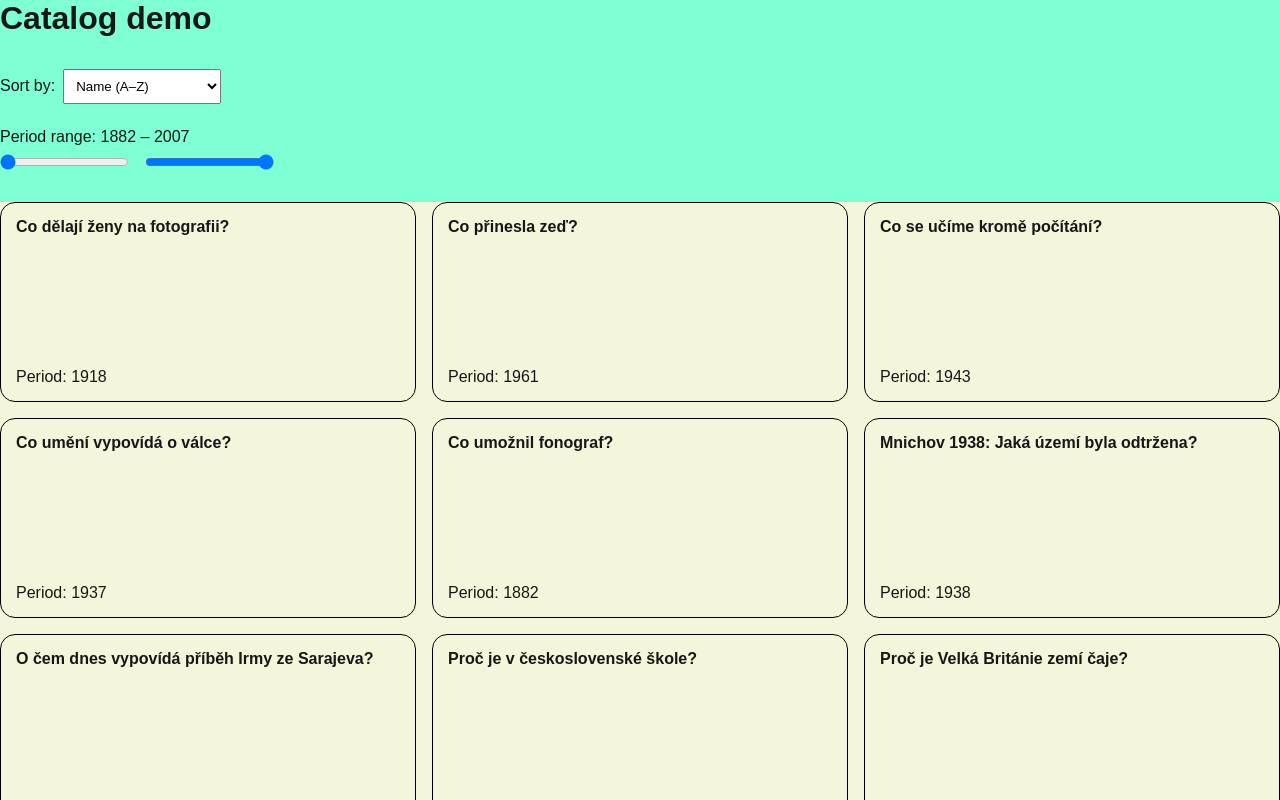
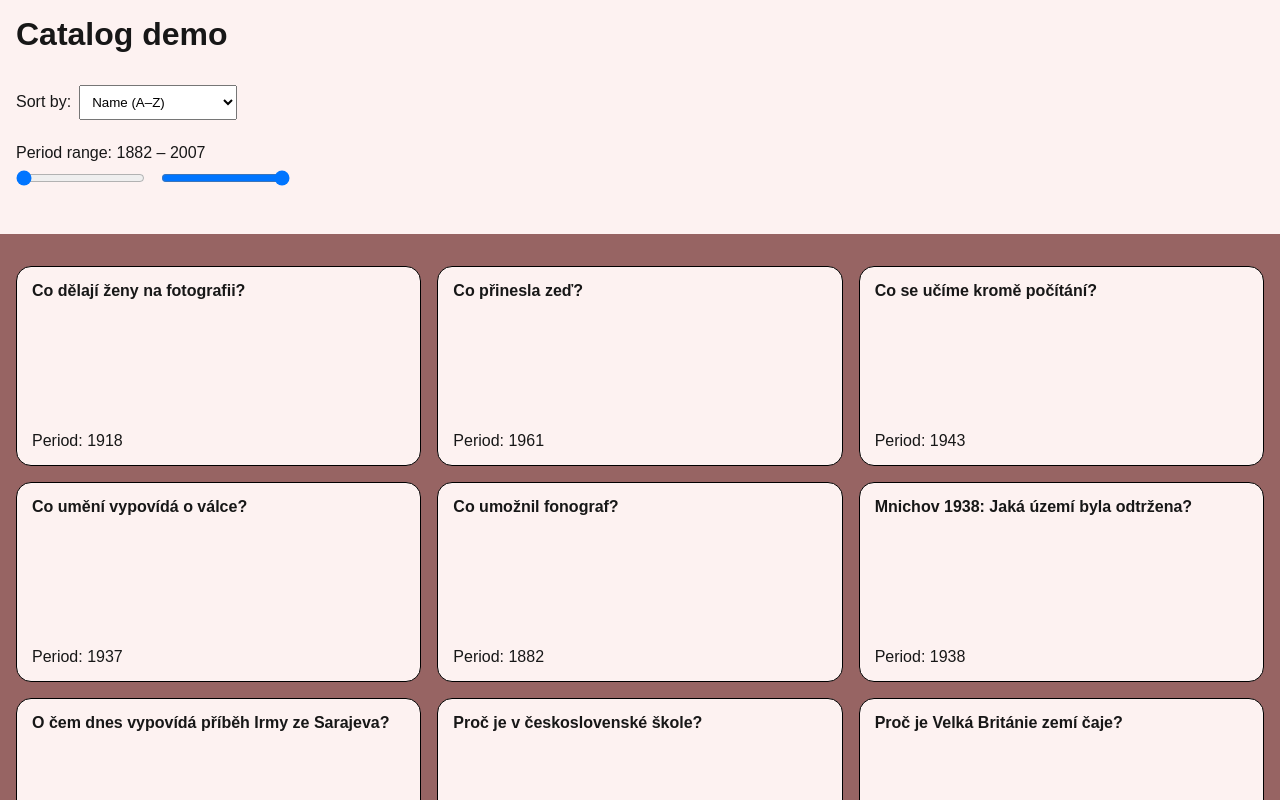
Before and after one commit to martinusvanus/historylab-english-catalog-demo, a Next.js app: page / in a window 1280 px wide. Shown: the top 800 px of the page. Built offline with nearby package versions, Linux system fonts and the light colour scheme.

Commit message:
styles tweeks

```diff
--- a/src/app/globals.css
+++ b/src/app/globals.css
@@ -1,5 +1,5 @@
 :root {
-  --background: #ffffff;
+  --background: #976463;
   --foreground: #171717;
 }
 
--- a/src/app/page.js
+++ b/src/app/page.js
@@ -39,6 +39,7 @@ export default function Home() {
 
   return (
     <div className={styles.page}>
+      <div className={styles.container}>
         <h1 style={{marginBottom: '2rem'}}>Catalog demo</h1>
 
         <label htmlFor="sort" style={{ marginRight: '0.5rem' }}>
@@ -80,6 +81,7 @@ export default function Home() {
             />
           </div>
         </div>
+      </div>
 
       <div className={styles.cards}>
         {filteredData.map(item => (
--- a/src/app/page.module.css
+++ b/src/app/page.module.css
@@ -1,12 +1,17 @@
 .page {
-  background-color: aquamarine;
+  background-color: #fdf2f1;;
+}
+
+.container {
+  padding: 1rem;
 }
 
 .cards {
-  background-color: beige;
+  background-color: #976463;
   display: grid;
   grid-template-columns: repeat(auto-fill, minmax(400px, 1fr));
-  gap: 1rem
+  gap: 1rem;
+  padding: 2rem 1rem;
 }
 
 .card {
@@ -17,4 +22,5 @@
   display: flex;
   justify-content: space-between;
   flex-direction: column;
+  background-color: #fdf2f1;;
 }
```
Lines whose indentation alone changed are shown as unchanged.
